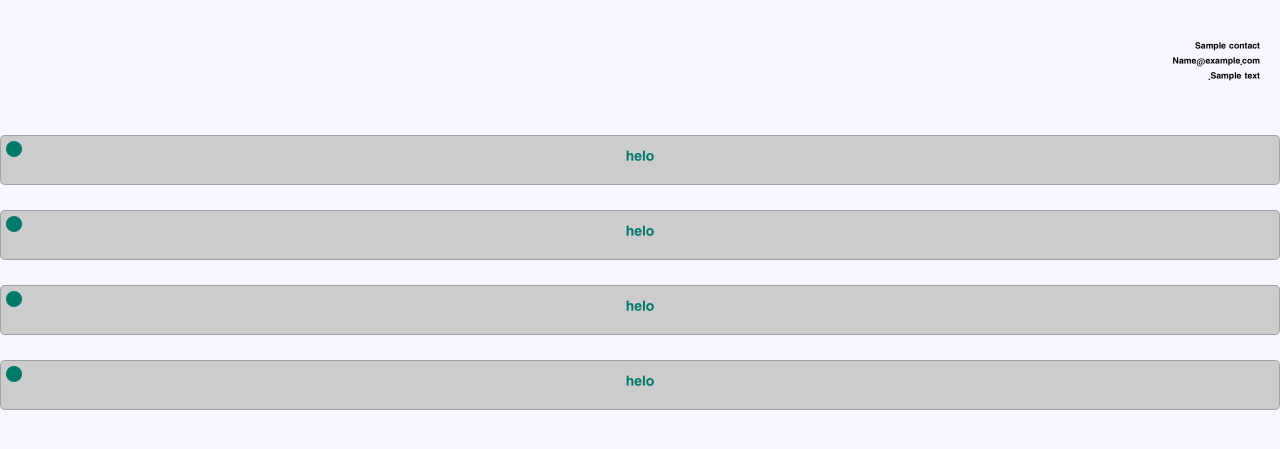
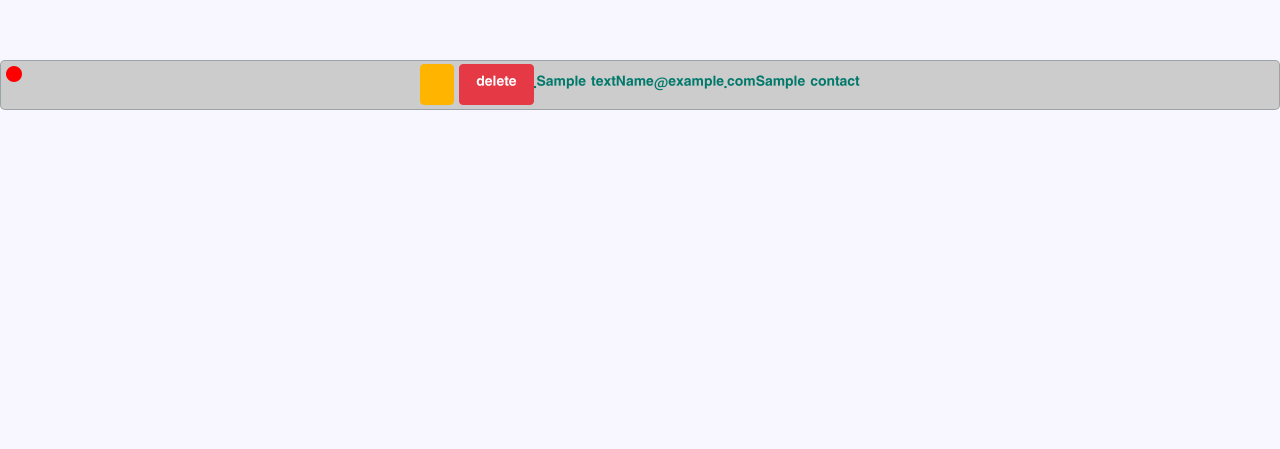
Before and after one commit to RezdarNajeeb/ZanKurd, a PHP site: page /admin/contacts.php in a window 1280 px wide. Shown: the part 127-576 px from the top of the page. Run offline with PHP 8.4, Linux system fonts and the light colour scheme; the visitor is signed in with stand-in values (Sample User, id 1); tables that the repository leaves empty or names only in its code hold one stand-in row (values such as "Sample post"); some libraries are stand-ins or nearby versions.

Commit message:
contacts.php works but without style, rename: status->message_box in admin_style.css

```diff
--- a/admin/contacts.php
+++ b/admin/contacts.php
@@ -6,11 +6,13 @@ $userType = isset($_SESSION['user_type']) ? $_SESSION['user_type'] : null;
 
 if ($userType == 'user' || $userType == null) {
   header('location: logout.php');
+  exit;
 }
 ?>
 
 <!DOCTYPE html>
 <html lang="ckb" dir="rtl">
+
 <head>
   <meta charset="UTF-8">
   <meta name="viewport" content="width=device-width, initial-scale=1.0">
@@ -22,52 +24,59 @@ if ($userType == 'user' || $userType == null) {
   <!-- font awesome link-->
   <link rel="stylesheet" href="https://cdnjs.cloudflare.com/ajax/libs/font-awesome/4.7.0/css/font-awesome.min.css">
 </head>
+
 <body>
 
   <?php require_once 'admin_header.php'; ?>
 
-  <section class="all_messages">
-
+  <div class="container">
 
     <?php
+    if (isset($_POST['delete'])) {
+      $id = $_POST['id'];
+      $delete_query = mysqli_query($conn, "DELETE FROM contacts WHERE id=$id");
+    }
 
+    if (isset($_POST['read'])) {
+      $id = $_POST['id'];
+      $update_query = mysqli_query($conn, "UPDATE contacts SET state='read' WHERE id=$id");
+    }
 
     $select_all_rows = mysqli_query($conn, "SELECT * FROM contacts");
     $totalMessages = mysqli_num_rows($select_all_rows);
-  if($totalMessages > 0){
-    while($currentMessages = mysqli_fetch_assoc($select_all_rows)){
+    if ($totalMessages > 0) {
+      while ($currentMessages = mysqli_fetch_assoc($select_all_rows)) {
         ?>
         <div class="message_box">
           <p><?php echo $currentMessages['name'] ?></p>
           <p><?php echo $currentMessages['email'] ?></p>
           <p><?php echo $currentMessages['message'] ?></p>
 
+          <form action="contacts.php" method="POST">
+            <input type="hidden" name="id" value="<?php echo $currentMessages['id'] ?>">
+            <input type="submit" name="delete" class="delete-button" onclick="return confirm('Are You Sure?')" value="delete">
+            <?php
+            if ($currentMessages['state'] == 'unread') { ?>
+              <input type="submit" name="read" class="edit-button" value="">
+              <?php
+              echo '<i class="fa fa-circle" style="color: red;"></i>';
+
+            } else if ($currentMessages['state'] == 'read') {
+              echo '<i class="fa fa-circle" style="color: green;"></i>';
+            }
+            ?>
+          </form>
+
+        </div>
+        <?php
+      }
+    }
+    ;
+    ?>
+
   </div>
 
-  <?php
-    }};
-  ?>
 
-</section>
-
-<div class="container">
-<div class="status">
-      helo
-      <i class="fa fa-circle"></i>
-    </div>
-    <div class="status">
-      helo
-      <i class="fa fa-circle"></i>
-    </div>
-    <div class="status">
-      helo
-      <i class="fa fa-circle"></i>
-    </div>
-    <div class="status">
-      helo
-      <i class="fa fa-circle"></i>
-    </div>
-</div>
 
 
 
@@ -79,4 +88,5 @@ if ($userType == 'user' || $userType == null) {
   <!-- font awesome link-->
   <script src="https://kit.fontawesome.com/5dfe359bb3.js" crossorigin="anonymous"></script>
 </body>
+
 </html>
--- a/css/admin_style.css
+++ b/css/admin_style.css
@@ -136,10 +136,10 @@
   grid-template-columns: repeat(auto-fit, minmax(75rem, 1fr));
   gap: 1.5rem;
   margin: 0 auto;
-
+  padding-top: 5rem;
 }
 
-.status {
+.message_box {
   width: 100%;
   height: 5rem;
   display: flex;
@@ -155,7 +155,9 @@
   position: relative;
 }
 
-.status i {
+
+
+.message_box i {
   position: absolute;
   left: .5rem;
   top: .5rem;
```
Lines whose indentation alone changed are shown as unchanged.
